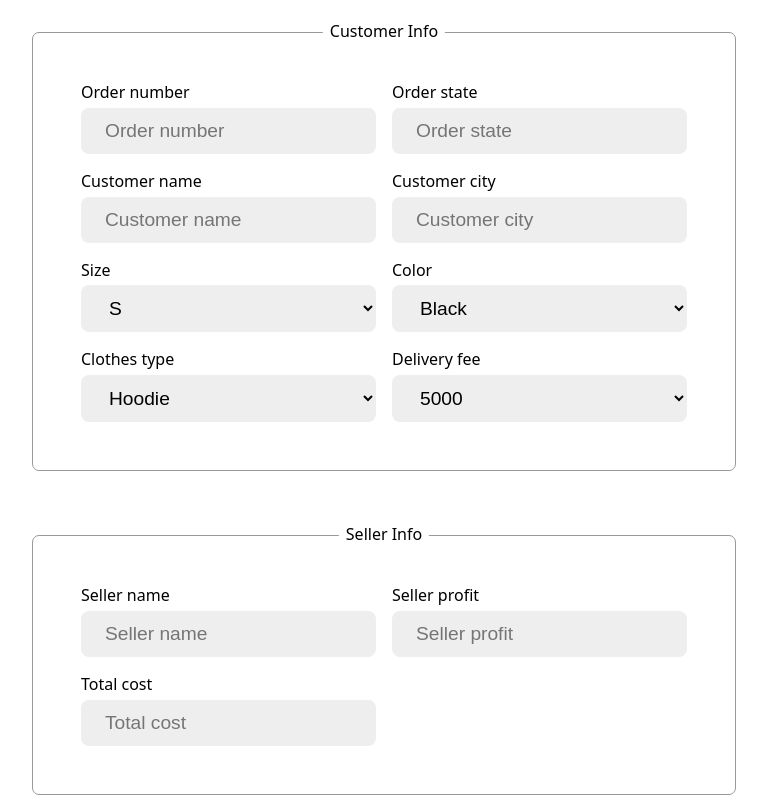
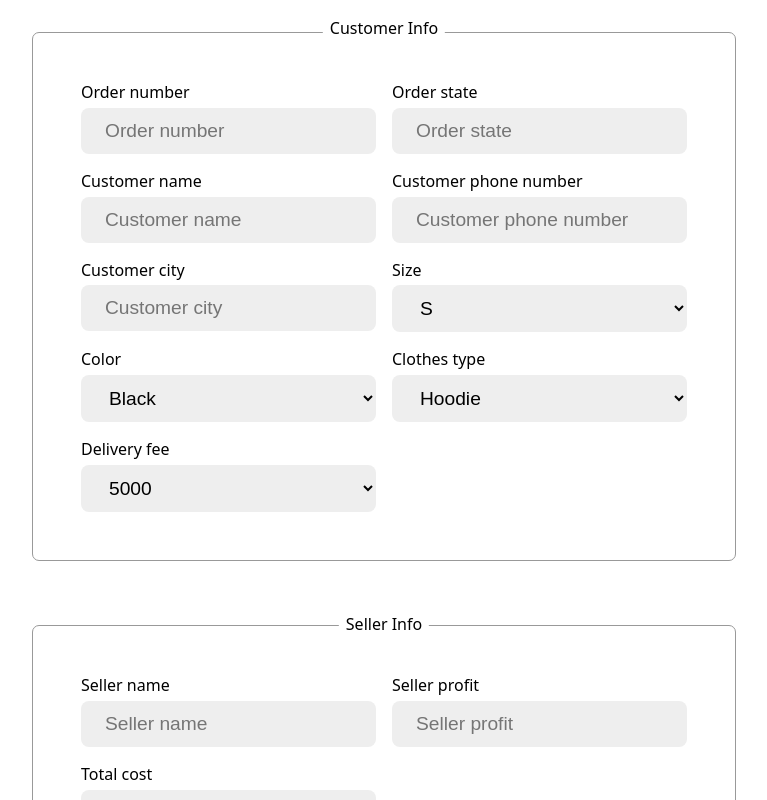
Before and after one commit to neckbeard-01000101/store-management, a React (Vite) app: page / in a window 1280 px wide. Shown: the top 800 px of the page, without its empty margins (256-1023 px from the left). Built offline with nearby package versions, Linux system fonts and the light colour scheme.

Commit message:
created UI

```diff
--- a/src/components/form.jsx
+++ b/src/components/form.jsx
@@ -1,5 +1,28 @@
 import React from "react";
+function handleNumericInput(
+    e,
+    maxLength = Infinity,
+    min = -Infinity,
+    max = Infinity,
+) {
+    let value = e.target.value;
+    if (isNaN(parseInt(value.slice(-1))))
+        e.target.value = e.target.value.slice(0, -1);
+    if (!isNaN(max) && !isNaN(min)) {
+        if (
+            parseInt(e.target.value) > max ||
+            parseInt(e.target.value) * 1 < min
+        ) {
+            e.target.value = e.target.value.slice(0, -1);
+        }
 
+        if (!isNaN(maxLength)) {
+            if (e.target.value.length > maxLength) {
+                e.target.value = e.target.value.slice(0, -1);
+            }
+        }
+    }
+}
 const fields = [
     {
         customer: [
@@ -8,24 +31,35 @@ const fields = [
                 placeHolder: "Order number",
                 inputType: "text",
                 id: "Order-number",
+                isNumeric: true,
             },
             {
                 labelName: "Order state",
                 placeHolder: "Order state",
                 inputType: "text",
                 id: "order-state",
+                isNumeric: false,
             },
             {
                 labelName: "Customer name",
                 placeHolder: "Customer name",
                 inputType: "text",
                 id: "customer-name",
+                isNumeric: false,
+            },
+            {
+                labelName: "Customer phone number",
+                placeHolder: "Customer phone number",
+                inputType: "text",
+                id: "customer-phone",
+                isNumeric: true,
             },
             {
                 labelName: "Customer city",
                 placeHolder: "Customer city",
                 inputType: "text",
                 id: "customer-city",
+                isNumeric: false,
             },
         ],
         seller: [
@@ -34,18 +68,21 @@ const fields = [
                 placeHolder: "Seller name",
                 inputType: "text",
                 id: "seller-name",
+                isNumeric: false,
             },
             {
                 labelName: "Seller profit",
                 placeHolder: "Seller profit",
                 inputType: "text",
                 id: "seller-profit",
+                isNumeric: true,
             },
             {
                 labelName: "Total cost",
                 placeHolder: "Total cost",
                 inputType: "text",
                 id: "total-cost",
+                isNumeric: true,
             },
         ],
         "customer-optins": [
@@ -84,6 +121,7 @@ function MainForm() {
                         key={field.id}
                         placeHolder={field.placeHolder}
                         inputType={field.inputType}
+                        isNumeric={field.isNumeric}
                     />
                 ))}
                 {fields[0]["customer-optins"].map((option) => (
@@ -104,6 +142,7 @@ function MainForm() {
                         key={field.id}
                         placeHolder={field.placeHolder}
                         inputType={field.inputType}
+                        isNumeric={field.isNumeric}
                     />
                 ))}
             </div>
@@ -120,6 +159,7 @@ function FormElement(props) {
         isSelect = false,
         placeHolder = null,
         inputType = null,
+        isNumeric = false,
     } = props;
 
     if (isSelect && options) {
@@ -140,7 +180,18 @@ function FormElement(props) {
     return (
         <div className="form-element">
             <label htmlFor={id}>{labelName}</label>
-            <input type={inputType} id={id} placeholder={placeHolder} />
+            <input
+                onChange={
+                    isNumeric
+                        ? (e) => {
+                              handleNumericInput(e);
+                          }
+                        : null
+                }
+                type={inputType}
+                id={id}
+                placeholder={placeHolder}
+            />
         </div>
     );
 }
```
